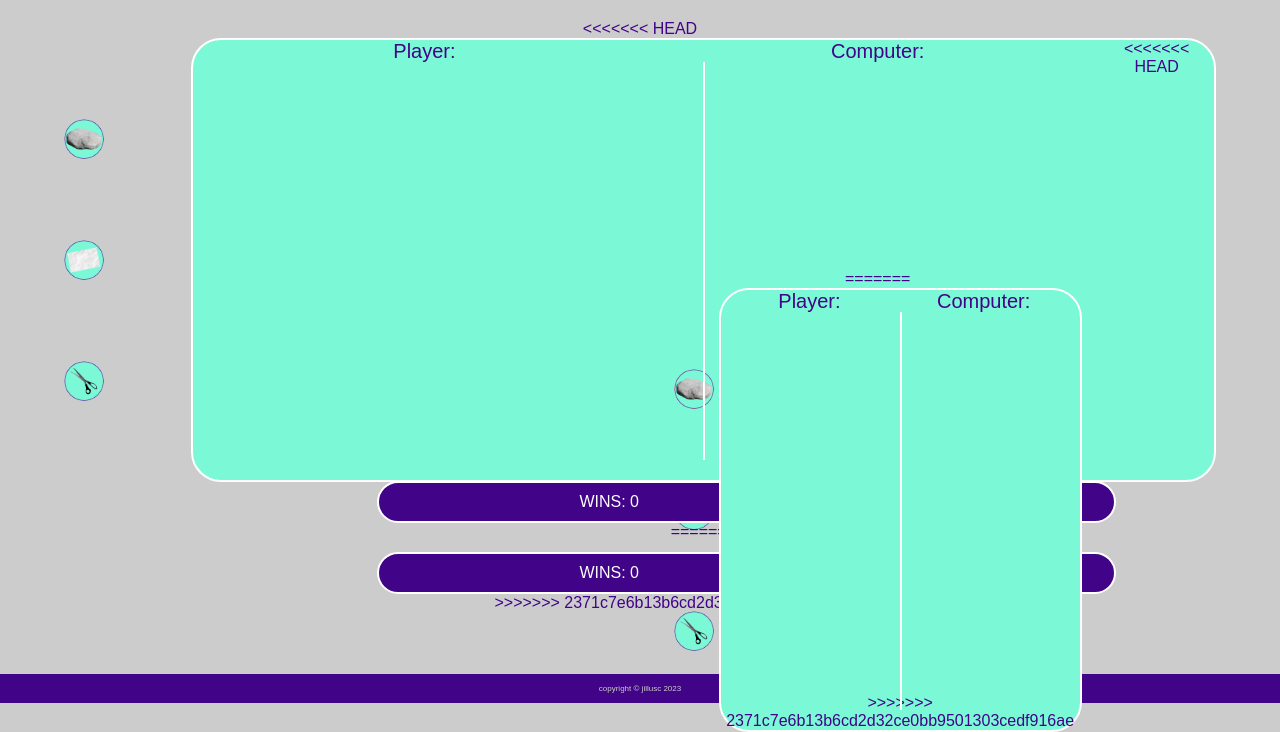
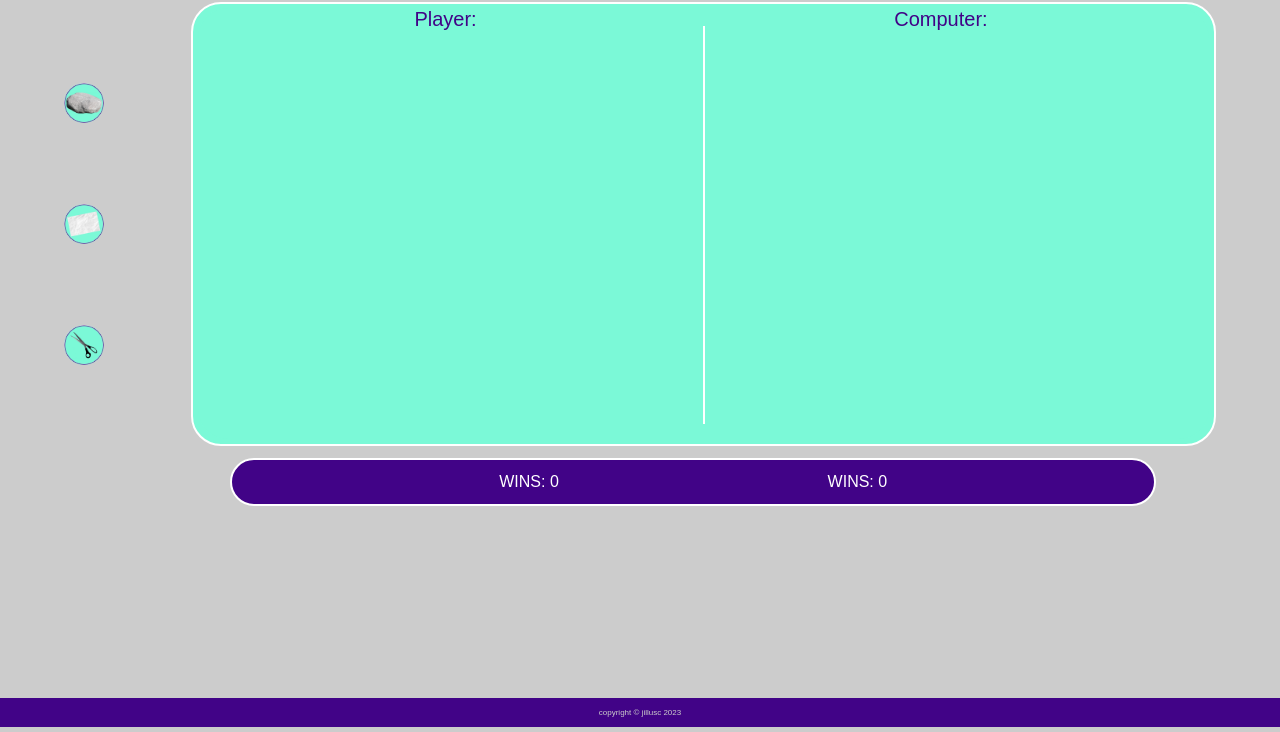
Before and after one commit to jillusc/RockPaperScissors, a plain HTML site: page index.html in a window 1280 px wide. Shown: the part 152-884 px from the top of the page. Drawn offline with Linux system fonts and the light colour scheme; a web font is replaced by a local one.

Commit message:
! Overwriting last commit following merge/pull issue

```diff
--- a/assets/css/style.css
+++ b/assets/css/style.css
@@ -106,11 +106,7 @@ hr {
 
 #player-choice-img-container,
 #computer-choice-img-container {
-<<<<<<< HEAD
     display: none;
-=======
-display: none;
->>>>>>> 2371c7e6b13b6cd2d32ce0bb9501303cedf916ae
     height: 100%;
     display: flex;
     flex-direction: column;
--- a/index.html
+++ b/index.html
@@ -1,6 +1,5 @@
 <!DOCTYPE html>
 <html lang="en">
-
   <head>
     <meta charset="UTF-8" />
     <meta name="viewport" content="width=device-width, initial-scale=1.0" />
@@ -9,21 +8,14 @@
     <link rel="stylesheet" href="assets/css/style.css" />
     <link rel="icon" type="image/png" href="assets/images/RPS-favicon.png" />
     <title>ROCKPAPERSCISSORS!</title>
-<<<<<<< HEAD
   </head>
 
   <body>
-=======
-</head>
-
-<body>
->>>>>>> 2371c7e6b13b6cd2d32ce0bb9501303cedf916ae
     <header>
       <img src="assets/images/logo.webp" class="RPS-logo" alt="logo" />
       <h1>ROCKPAPERSCISSORS!</h1>
     </header>
     <main>
-<<<<<<< HEAD
       <div id="main-outer-div">
         <div id="player-buttons">
           <button data-type="rock" class="btn-choices">
@@ -55,69 +47,21 @@
               <div id="computer-choice-img-container">
                 <img id="computer-choice-img" src="assets/images/blank.webp" />
               </div>
-=======
-        <div id="main-outer-div">
-            <div id="player-buttons">
-                <button data-type="rock" class="btn-choices">
-                    <img src="assets/images/btn-rock.webp" alt="rock" />
-                </button>
-                <button data-type="paper" class="btn-choices">
-                    <img src="assets/images/btn-paper.webp" alt="paper" />
-                </button>
-                <button data-type="scissors" class="btn-choices">
-                    <img src="assets/images/btn-scissors.webp" alt="scissors" />
-                </button>
-            </div>
-
-            <div id="game-area">
-                <div id="play-area">
-
-                    <div id="player-go">
-                        <p>Player:</p>
-                        <div id="player-choice-img-container">
-                                    <img id="player-choice-img" src="assets/images/blank.webp" />
-
-                        </div>
-                    </div>
-
-                    <div>
-                        <hr />
-                    </div>
-
-                    <div id="computer-go">
-                        <p>Computer:</p>
-                        <div id="computer-choice-img-container">
-                                <img id="computer-choice-img" src="assets/images/blank.webp" />
-
             </div>
           </div>
         </div>
->>>>>>> 2371c7e6b13b6cd2d32ce0bb9501303cedf916ae
-            </div>
-          </div>
-        </div>
-<<<<<<< HEAD
       </div>
 
       <div id="score-area">
         <p class="scores">WINS: <span id="scores">0</span></p>
         <p class="losses">WINS: <span id="losses">0</span></p>
       </div>
-=======
-
-
-        <div id="score-area">
-            <p class="scores">WINS: <span id="scores">0</span></p>
-            <p class="losses">WINS: <span id="losses">0</span></p>
-        </div>
->>>>>>> 2371c7e6b13b6cd2d32ce0bb9501303cedf916ae
     </main>
     <footer>
       <div>
         <p class="copyright">copyright <span>&copy;</span> jillusc 2023</p>
       </div>
     </footer>
-    <script src="/assets/js/script.js"></script>
+    <script src="assets/js/script.js"></script>
   </body>
-
 </html>
```
Lines whose indentation alone changed are shown as unchanged.
